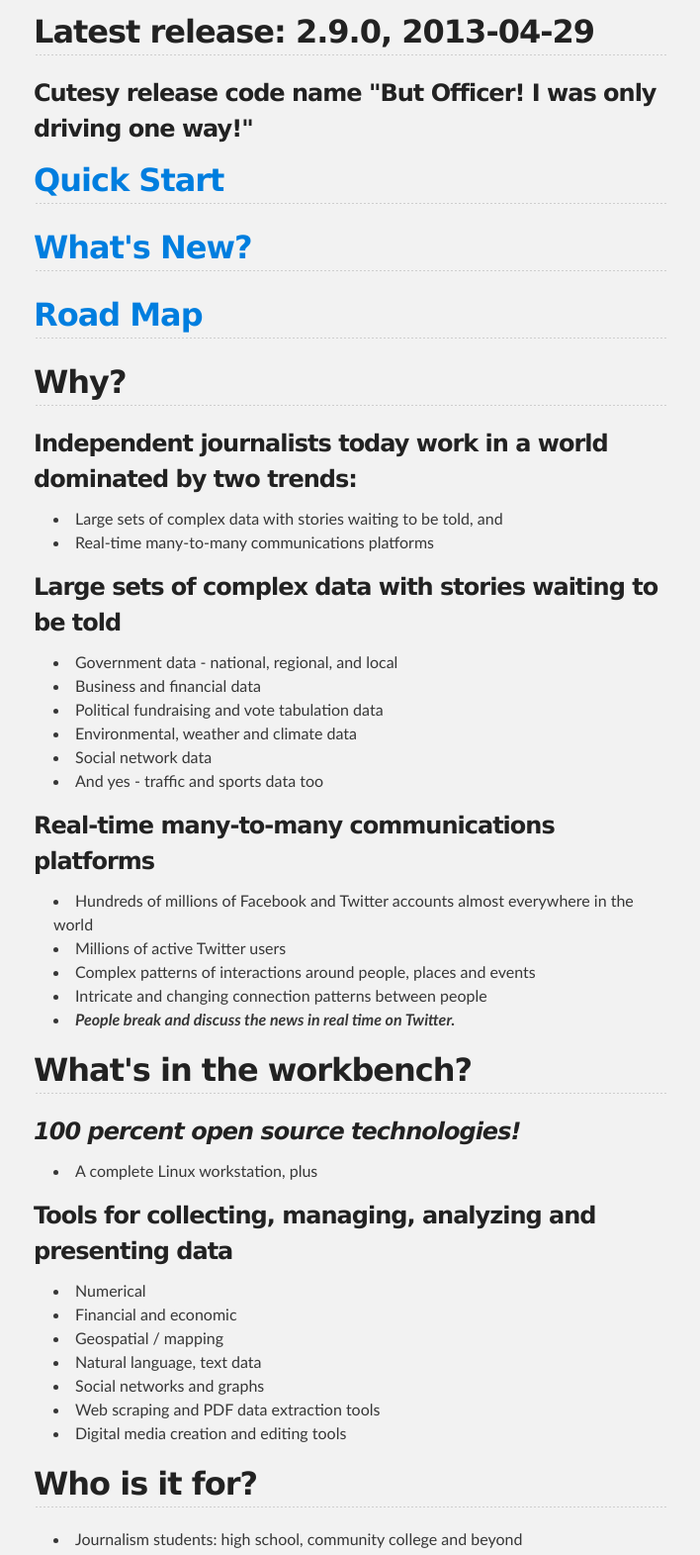
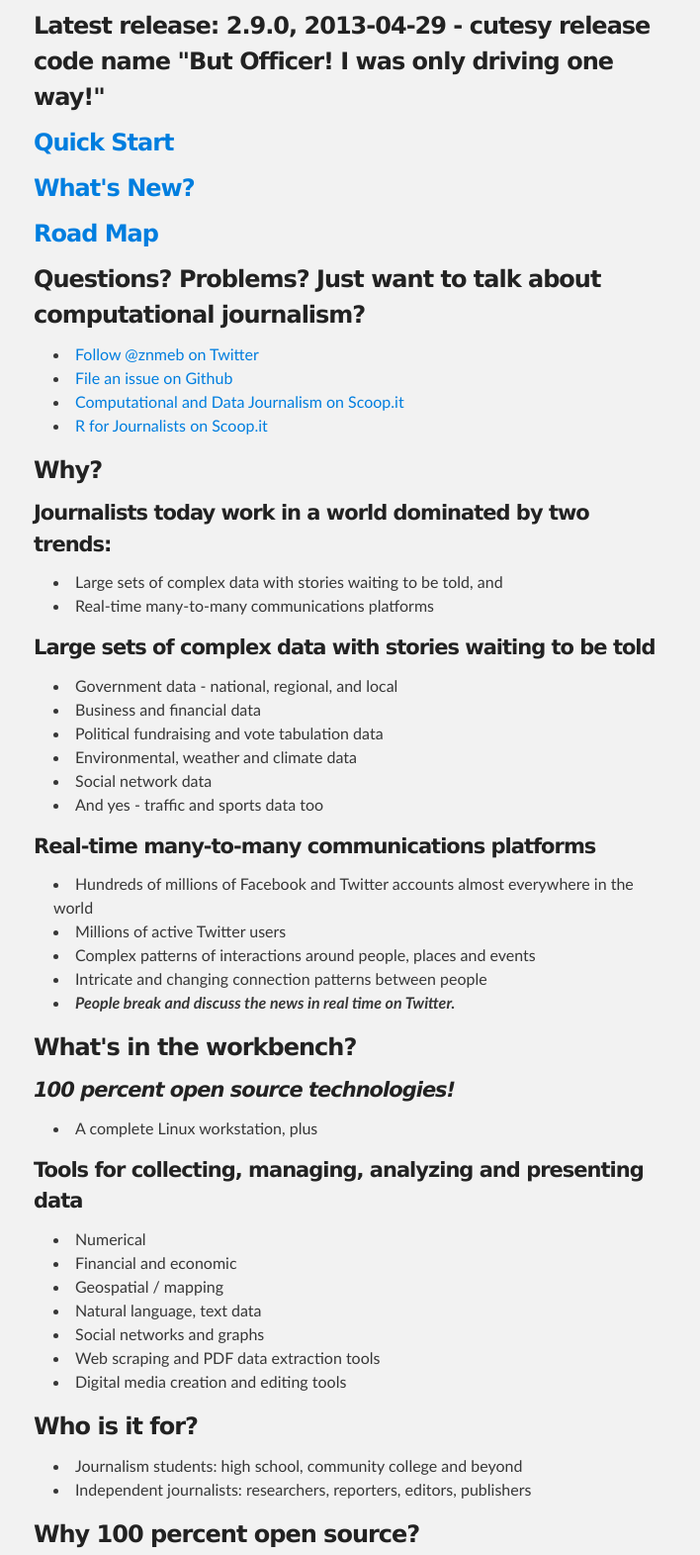
Before and after one commit to egrommet/Computational-Journalism-Publishers-Workbench, a plain HTML site: page index.html in a window 1280 px wide. Shown: the part 351-1922 px from the top of the page at 99% size, without its empty margins (286-994 px from the left). Drawn offline with Linux system fonts and the light colour scheme.

```diff
--- a/index.html
+++ b/index.html
@@ -31,24 +31,29 @@
     <!-- MAIN CONTENT -->
     <div id="main_content_wrap" class="outer">
       <section id="main_content" class="inner">
-        <h2>Latest release: 2.9.0, 2013-04-29</h2>
+        <h3>Latest release: 2.9.0, 2013-04-29 - cutesy release code name "But Officer! I was only driving one way!"</h3>
 
-<h3>Cutesy release code name "But Officer! I was only driving one way!"</h3>
+<h3><a href="https://github.com/znmeb/Computational-Journalism-Publishers-Workbench/wiki/Quick-Start">Quick Start</a></h3>
 
-<h2><a href="https://github.com/znmeb/Computational-Journalism-Publishers-Workbench/wiki/Quick-Start">Quick Start</a></h2>
+<h3><a href="https://github.com/znmeb/Computational-Journalism-Publishers-Workbench/wiki/What%27s-New">What's New?</a></h3>
 
-<h2><a href="https://github.com/znmeb/Computational-Journalism-Publishers-Workbench/wiki/What%27s-New">What's New?</a></h2>
+<h3><a href="https://github.com/znmeb/Computational-Journalism-Publishers-Workbench/wiki/Road-Map">Road Map</a></h3>
 
-<h2><a href="https://github.com/znmeb/Computational-Journalism-Publishers-Workbench/wiki/Road-Map">Road Map</a></h2>
+<h3>Questions? Problems? Just want to talk about computational journalism?</h3>
 
-<h2>Why?</h2>
+<ul>
+<li><a href="https://twitter.com/znmeb">Follow @znmeb on Twitter</a></li>
+<li><a href="https://github.com/znmeb/Computational-Journalism-Publishers-Workbench/issues/new">File an issue on Github</a></li>
+<li><a href="http://www.scoop.it/t/computational-and-data-journalism">Computational and Data Journalism on Scoop.it</a></li>
+<li><a href="http://www.scoop.it/t/r-for-journalists">R for Journalists on Scoop.it</a></li>
+</ul><h3>Why?</h3>
 
-<h3>Independent journalists today work in a world dominated by two trends:</h3>
+<h4>Journalists today work in a world dominated by two trends:</h4>
 
 <ul>
 <li>Large sets of complex data with stories waiting to be told, and</li>
 <li>Real-time many-to-many communications platforms</li>
-</ul><h3>Large sets of complex data with stories waiting to be told</h3>
+</ul><h4>Large sets of complex data with stories waiting to be told</h4>
 
 <ul>
 <li>Government data - national, regional, and local</li>
@@ -57,7 +62,7 @@
 <li>Environmental, weather and climate data</li>
 <li>Social network data</li>
 <li>And yes - traffic and sports data too</li>
-</ul><h3>Real-time many-to-many communications platforms</h3>
+</ul><h4>Real-time many-to-many communications platforms</h4>
 
 <ul>
 <li>Hundreds of millions of Facebook and Twitter accounts almost everywhere in the world</li>
@@ -65,13 +70,13 @@
 <li>Complex patterns of interactions around people, places and events</li>
 <li>Intricate and changing connection patterns between people</li>
 <li><strong><em>People break and discuss the news in real time on Twitter.</em></strong></li>
-</ul><h2>What's in the workbench?</h2>
+</ul><h3>What's in the workbench?</h3>
 
-<h3><strong><em>100 percent open source technologies!</em></strong></h3>
+<h4><strong><em>100 percent open source technologies!</em></strong></h4>
 
 <ul>
 <li>A complete Linux workstation, plus</li>
-</ul><h3>Tools for collecting, managing, analyzing and presenting data</h3>
+</ul><h4>Tools for collecting, managing, analyzing and presenting data</h4>
 
 <ul>
 <li>Numerical</li>
@@ -81,17 +86,17 @@
 <li>Social networks and graphs</li>
 <li>Web scraping and PDF data extraction tools</li>
 <li>Digital media creation and editing tools</li>
-</ul><h2>Who is it for?</h2>
+</ul><h3>Who is it for?</h3>
 
 <ul>
 <li>Journalism students: high school, community college and beyond</li>
 <li>Independent journalists: researchers, reporters, editors, publishers</li>
-</ul><h2>Why 100 percent open source?</h2>
+</ul><h3>Why 100 percent open source?</h3>
 
 <ul>
 <li>Open source software is robust.</li>
 <li>Open source software is low cost.</li>
-</ul><h3>Robustness</h3>
+</ul><h4>Robustness</h4>
 
 <p>The components of the Computational Journalism Publishers Workbench are proven technologies in wide use. </p>
 
@@ -99,28 +104,24 @@
 <li>Tools are crafted by highly-motivated self-regulated communities of experts.</li>
 <li>Security flaws, functionality defects and performance issues are rapidly found and fixed.</li>
 <li>Peer review process yields software that is usually more efficient than commercial counterparts.</li>
-</ul><h3>Low cost</h3>
+</ul><h4>Low cost</h4>
 
 <ul>
 <li>The software in the Computational Journalism Publishers Workbench is freely downloadable without legal restrictions.</li>
 <li>A wide range of documentation and training material for the tools is available for free on the World-Wide Web.</li>
 <li><strong><em>Functionality that would cost thousands of dollars in commercial licenses is available for the cost of a download!</em></strong></li>
-</ul><h2>Issue tracker</h2>
-
-<p>I'm using the <a href="https://github.com/znmeb/Computational-Journalism-Publishers-Workbench/issues/new">Github issue tracker</a> on this project, although you can also send me a message if you're a Github member.</p>
-
-<h2>Licenses</h2>
+</ul><h3>Licenses</h3>
 
 <ul>
 <li>Code: <a href="http://www.gnu.org/licenses/agpl-3.0.txt">Affero GNU Public License, version 3</a>
 </li>
 <li>Documentation: <a href="http://creativecommons.org/licenses/by-sa/3.0/">Creative Commons Attribution-ShareAlike 3.0 Unported (CC BY-SA 3.0)</a>
 </li>
-</ul><h2>Disclosure</h2>
+</ul><h3>Disclosure</h3>
 
 <ul>
 <li>The suggested readings are Amazon Affiliate links.</li>
-</ul><h2><a href="https://github.com/znmeb/Computational-Journalism-Publishers-Workbench/wiki/The-Rest-of-the-Story">The Rest of the Story</a></h2>
+</ul><h3><a href="https://github.com/znmeb/Computational-Journalism-Publishers-Workbench/wiki/The-Rest-of-the-Story">The Rest of the Story</a></h3>
       </section>
     </div>
 
```
Also changed, not shown: params.json (+1 -1 lines).
